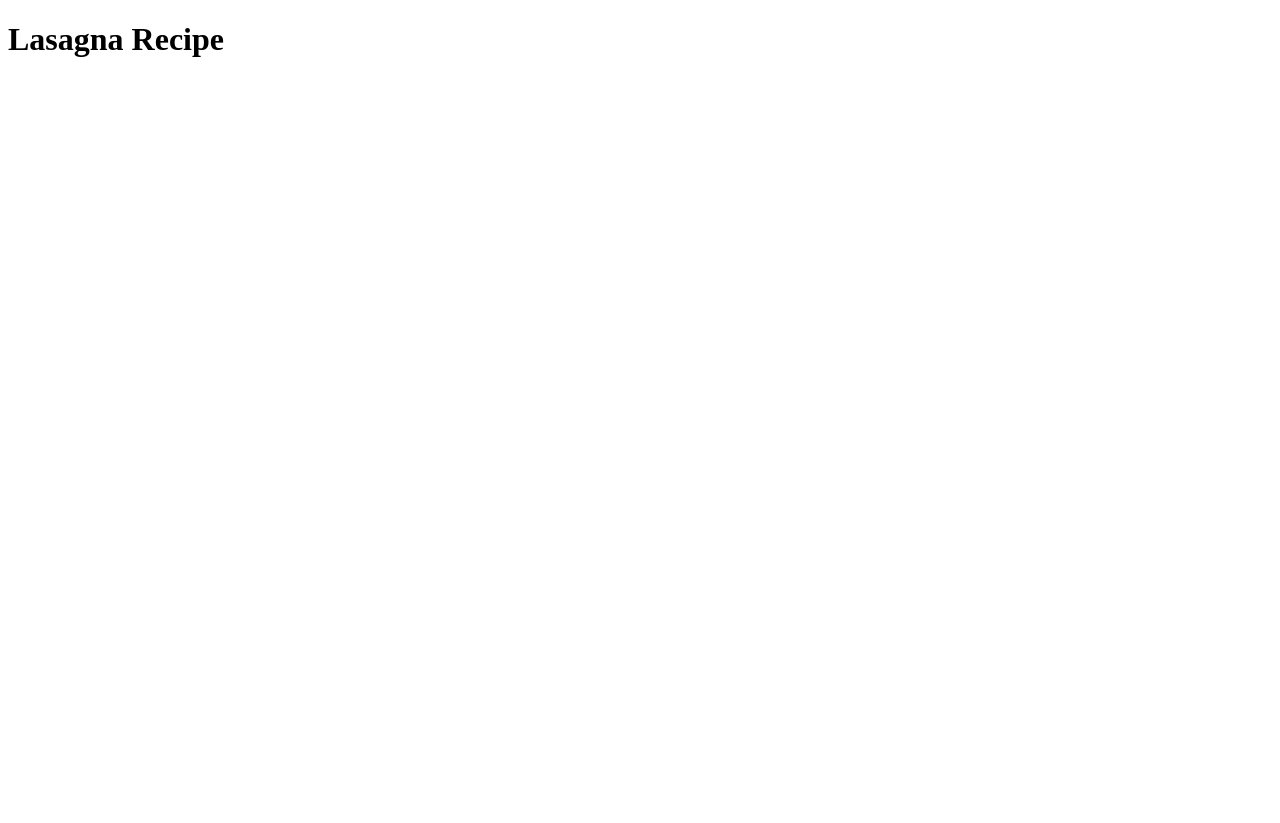
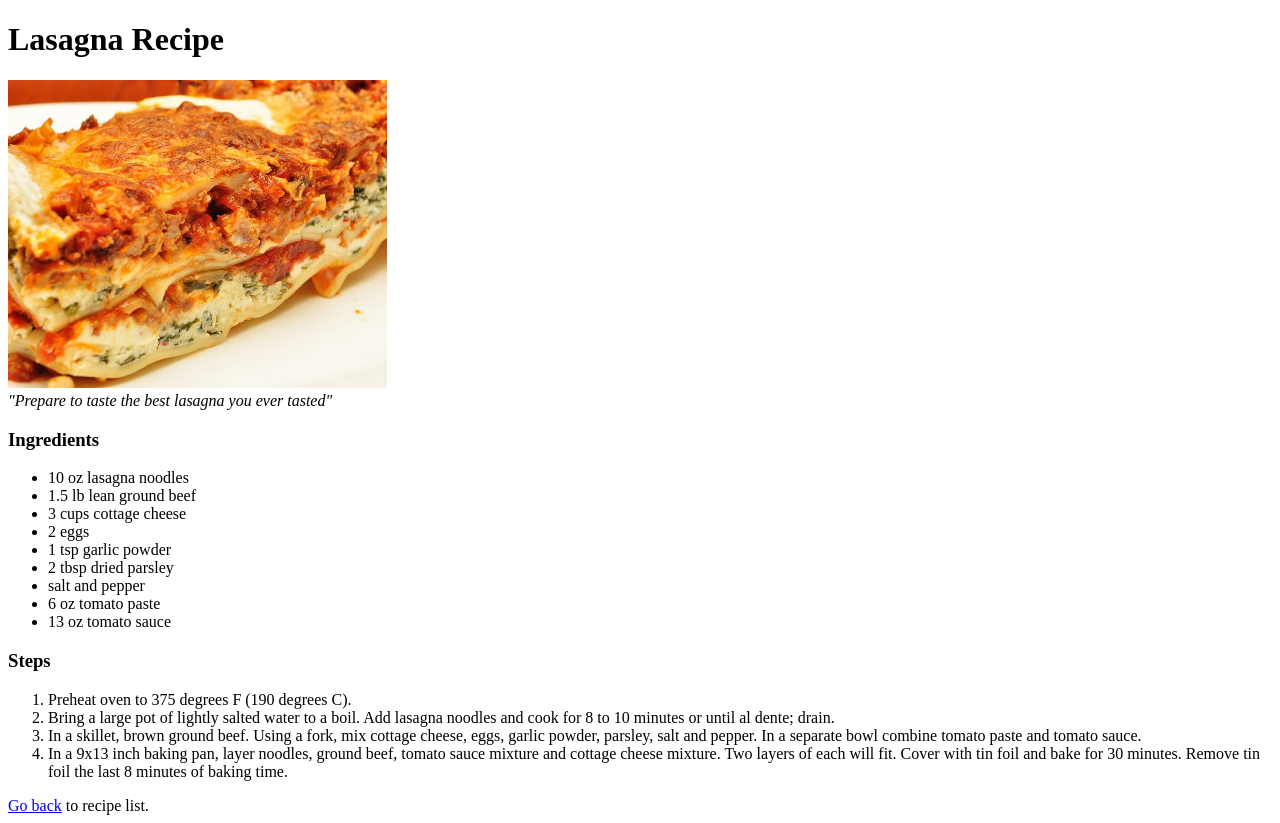
Before and after one commit to learndave/odin-recipes, a plain HTML site: page recipes/lasagna.html in a window 1280 px wide. Before the commit the page ends 800 px from the top, so only its background shows below. Drawn offline with Linux system fonts and the light colour scheme.

Commit message:
update recipes for pizza and lasagna

```diff
--- a/recipes/lasagna.html
+++ b/recipes/lasagna.html
@@ -4,9 +4,40 @@
     <meta charset="UTF-8">
     <meta http-equiv="X-UA-Compatible" content="IE=edge">
     <meta name="viewport" content="width=device-width, initial-scale=1.0">
-    <title>Lasagnas</title>
+    <title>Lasagna</title>
 </head>
 <body>
     <h1>Lasagna Recipe</h1>
+    <img src="../images/lasagna.jpg" alt="Lasagna" width=30%>
+    <br>
+    <div>
+        <em>"Prepare to taste the best lasagna you ever tasted"</em>
+    </div>
+    <div>
+        <h3>Ingredients</h3>
+        <ul>
+            <li>10 oz lasagna noodles</li>
+            <li>1.5 lb lean ground beef</li>
+            <li>3 cups cottage cheese</li>
+            <li>2 eggs</li>
+            <li>1 tsp garlic powder</li>
+            <li>2 tbsp dried parsley</li>
+            <li>salt and pepper</li>
+            <li>6 oz tomato paste</li>
+            <li>13 oz tomato sauce</li>
+        </ul>
+    </div>
+    <div>
+        <h3>Steps</h3>
+        <ol>
+            <li>Preheat oven to 375 degrees F (190 degrees C).</li>
+            <li>Bring a large pot of lightly salted water to a boil. Add lasagna noodles and cook for 8 to 10 minutes or until al dente; drain.</li>
+            <li>In a skillet, brown ground beef. Using a fork, mix cottage cheese, eggs, garlic powder, parsley, salt and pepper. In a separate bowl combine tomato paste and tomato sauce.</li>
+            <li>In a 9x13 inch baking pan, layer noodles, ground beef, tomato sauce mixture and cottage cheese mixture. Two layers of each will fit. Cover with tin foil and bake for 30 minutes. Remove tin foil the last 8 minutes of baking time.</li>
+        </ol>
+    </div>
+    <div>
+        <a href="../index.html">Go back</a> to recipe list.
+    </div>
 </body>
 </html>
```
Also changed, not shown: recipes/pizza.html (+27 -1 lines), images/lasagna.jpg (added), 1 other file.
